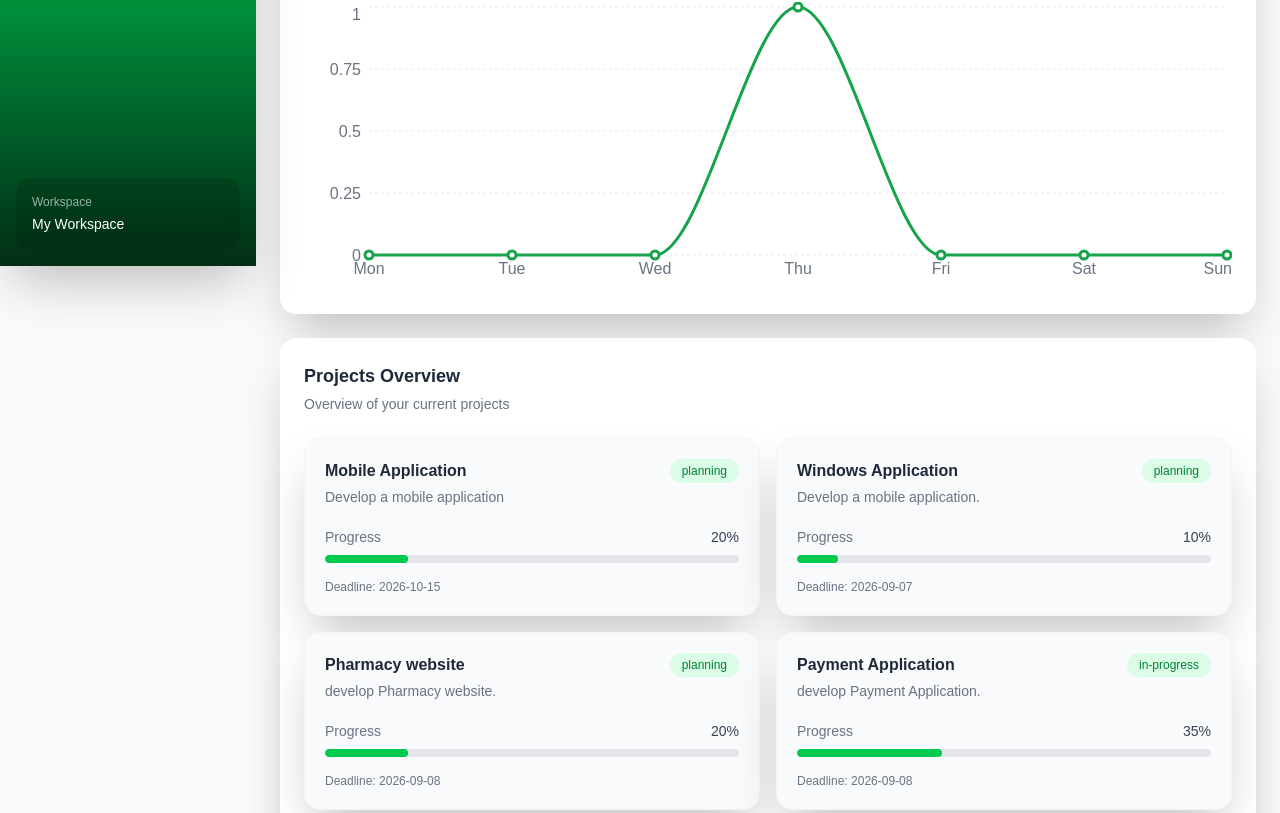
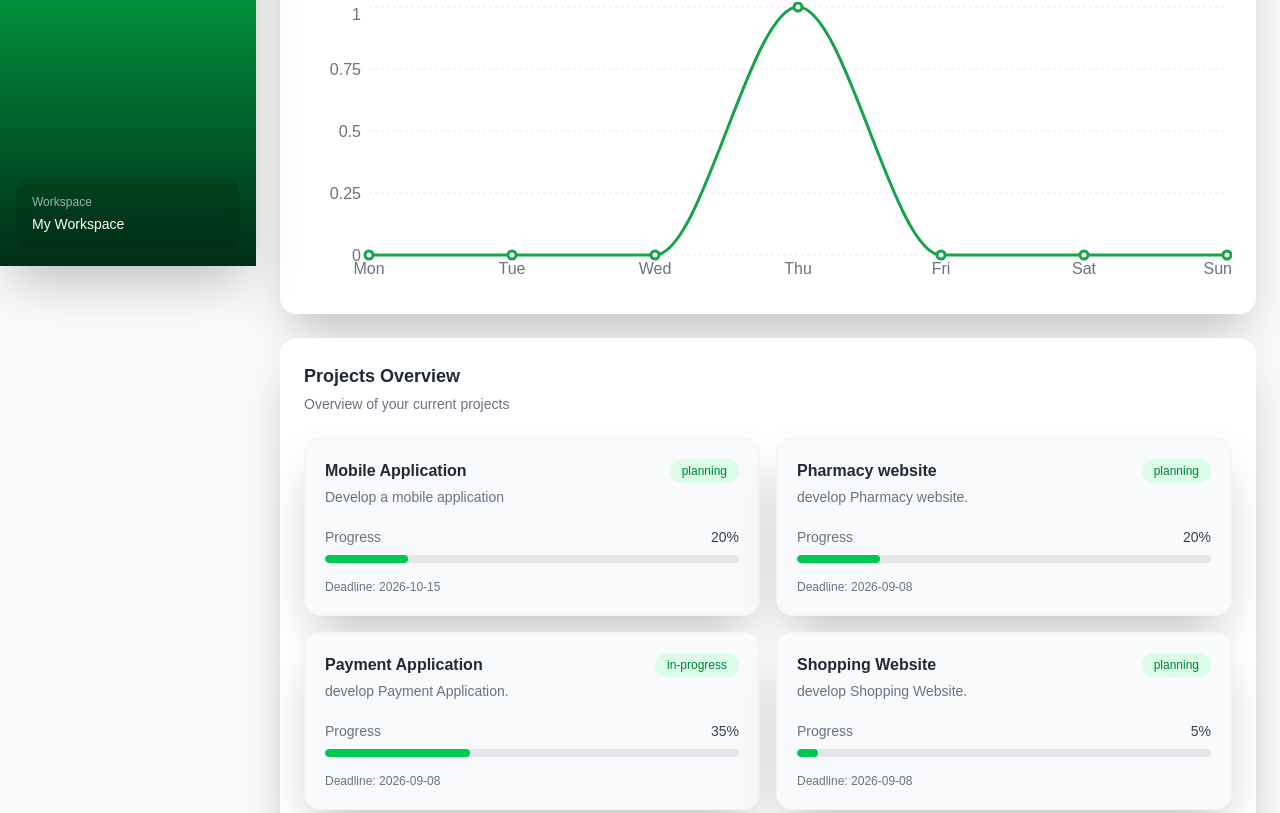
Before and after one commit to Reza-Bamoniri/Managment-Dashboard-Projects, a React (Vite) app: page / in a window 1280 px wide. Shown: the part 534-1347 px from the top of the page. Built offline with nearby package versions, Linux system fonts and the light colour scheme; data requests are answered from the project's data file.

Commit message:
feat: redirect after project deletion

```diff
--- a/db.json
+++ b/db.json
@@ -12,16 +12,6 @@
         "2",
         "3"
       ]
-    },
-    {
-      "name": "Windows Application",
-      "description": "Develop a mobile application.",
-      "status": "planning",
-      "progress": 10,
-      "deadline": "2026-09-07",
-      "managerId": "1",
-      "memberIds": [],
-      "id": "ZutRflQZT6M"
     },
     {
       "name": "Pharmacy website ",
--- a/src/App.tsx
+++ b/src/App.tsx
@@ -1,7 +1,19 @@
+import { Toaster } from "sonner";
 import AppRoutes from "./routes/AppRoutes";
 
 function App() {
-  return <AppRoutes />;
+  return (
+
+    <>
+    <AppRoutes />
+
+    <Toaster position="top-center" richColors closeButton
+      />
+    </>
+
+)
+
+
 }
 
 export default App;
--- a/src/components/projects/ProjectDetails/ProjectDetails.tsx
+++ b/src/components/projects/ProjectDetails/ProjectDetails.tsx
@@ -1,5 +1,6 @@
 import { toast } from "sonner";
 import Swal from "sweetalert2";
+import { useNavigate } from "react-router";
 import { deleteProjectThunk } from "../../../features/projects/projectsSlice";
 import useProjectDetails from "../../../hooks/useProjectDetails";
 import { useAppDispatch } from "../../../store/hooks";
@@ -9,9 +10,11 @@ import ProjectInfo from "./ProjectInfo";
 import ProjectMembers from "./ProjectMembers";
 import ProjectTasks from "./ProjectTasks";
 
+
 const ProjectDetails = () => {
 
 const dispatch = useAppDispatch();
+const navigate = useNavigate();
 
 const handleDelete = async () => {
   const isDarkMode =
@@ -51,6 +54,7 @@ const handleDelete = async () => {
     ).unwrap();
 
     toast.success("Project deleted successfully.");
+    navigate("/projects");
   } catch {
     toast.error("Failed to delete project.");
   }
```
